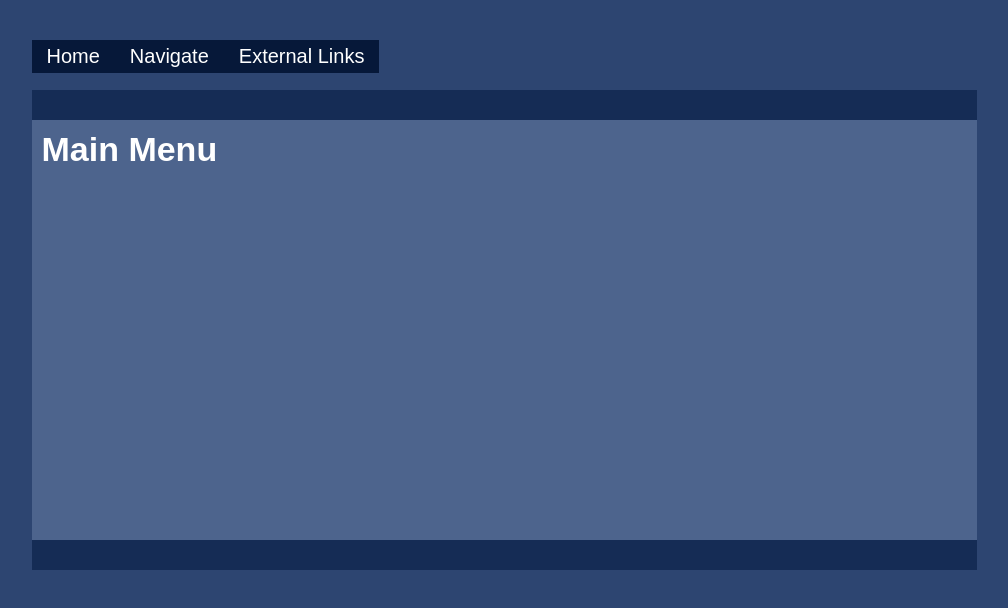
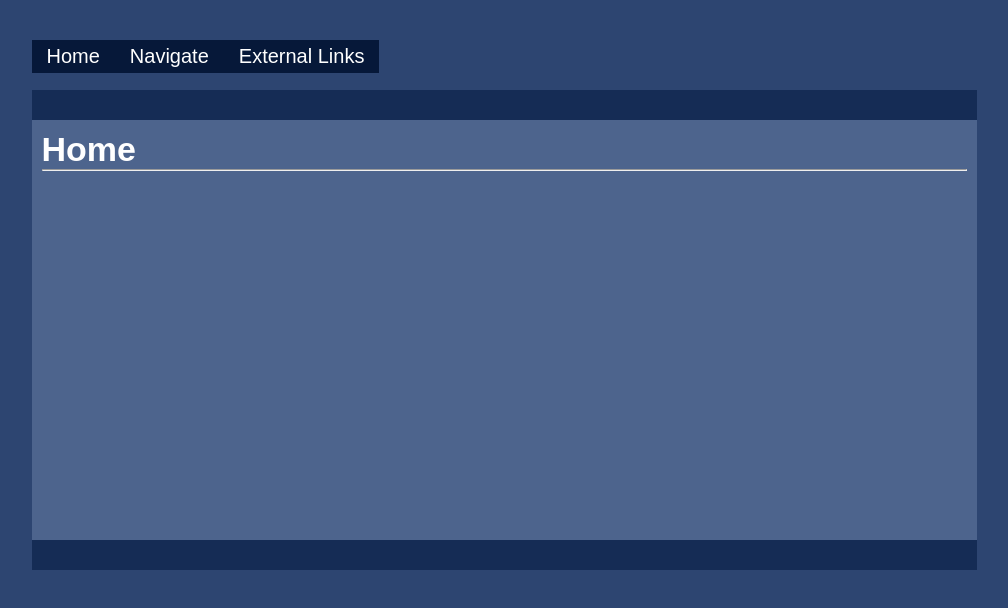
Before and after one commit to Auios/INT222, a plain HTML site: page index.html in a window 1280 px wide. Shown: the whole page, without its empty margins (136-1144 px from the left). Drawn offline with Linux system fonts and the light colour scheme.

Commit message:
Updated nav

```diff
--- a/index.html
+++ b/index.html
@@ -15,8 +15,10 @@
                 <li>
                     <p>Navigate</p>
                     <ul>
+                        <li><a href="index.html">Home</a></li>
+                        <li><a href="myself.html">Myself</a></li>
                         <li><a href="honesty.html">Honesty</a></li>
-                        <li><a href="myself.html">Myself</a></li>
+
                     </ul>
                 </li>
                 <li>
@@ -31,7 +33,8 @@
         <div id="header">
         </div>
         <div id="mainContent">
-            <h1>Main Menu</h1>
+            <h1>Home</h1>
+            <hr>
         </div>
         <div id="footer">
         </div>
```
Also changed, not shown: honesty.html (+3 -1 lines), myself.html (+4 -2 lines), navBar.html (+3 -1 lines).
